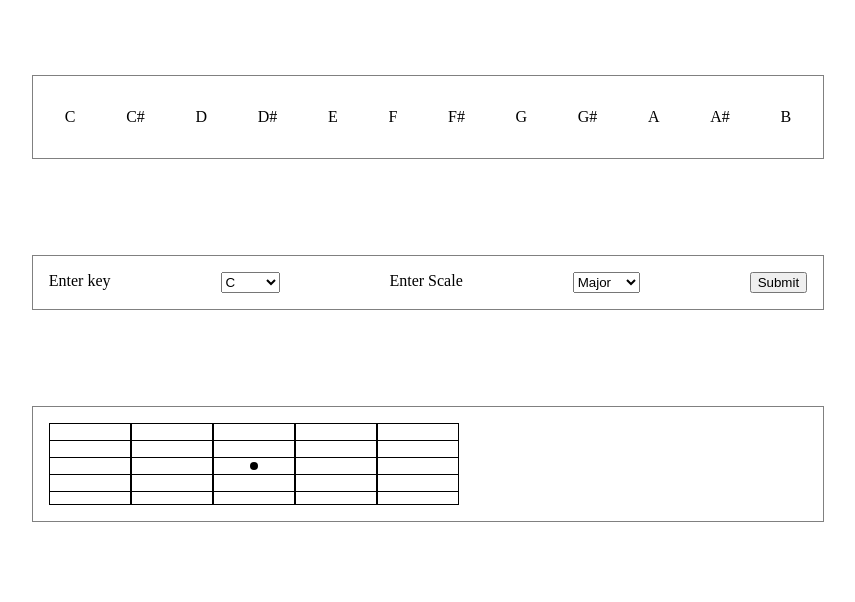
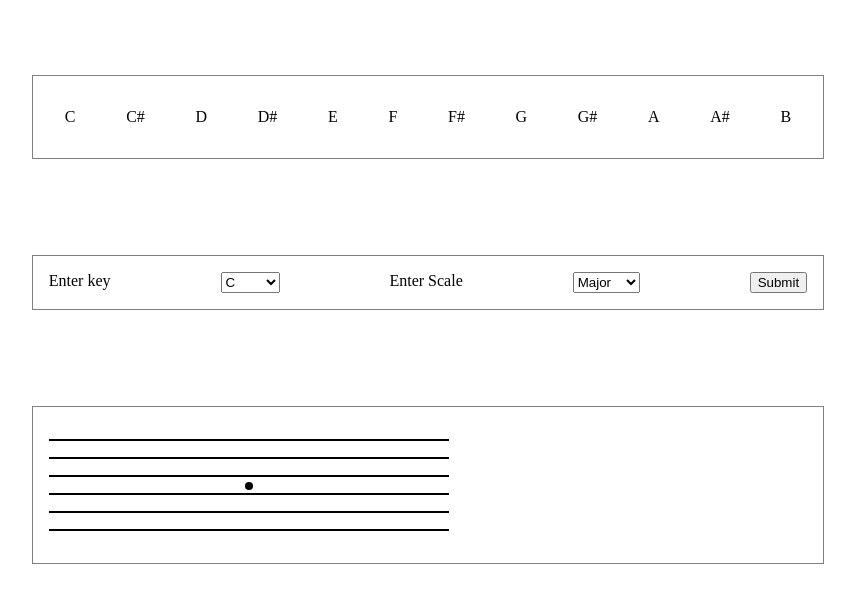
Before and after one commit to dantrovato/note-finder, a plain HTML site: page index.html in a window 1280 px wide. Shown: the part 106-708 px from the top of the page, without its empty margins (212-1067 px from the left). Drawn offline with Linux system fonts and the light colour scheme.

Commit message:
Put controls in a for and add preventDefault to event handler

```diff
--- a/app.js
+++ b/app.js
@@ -56,6 +56,7 @@ document.addEventListener("DOMContentLoaded", () => {
 
   // Handle submit
   submit.addEventListener("click", (event) => {
+    event.preventDefault();
     const key = document.querySelector("#enterKey").value.toUpperCase();
     const scale = document.querySelector("#enterScale").value;
     highlightNotes(key, scale, notes);
--- a/index.html
+++ b/index.html
@@ -25,7 +25,7 @@
       <span class="note A#">A#</span>
       <span class="note B#">B</span>
     </main>
-    <section id="controls">
+    <form id="controls">
       <label for="enterKey">Enter key</label>
       <select name="key" id="enterKey">
         <option value="C">C</option>
@@ -51,9 +51,11 @@
         <option value="dim">Dim</option>
       </select>
       <input type="submit" />
-    </section>
+    </form>
     <section id="guitar">
       <div class="guitar">
+        <p></p>
+        <p></p>
         <p></p>
         <p></p>
         <p></p>
@@ -64,14 +66,20 @@
         <p></p>
         <p></p>
         <p></p>
+        <p></p>
+        <p></p>
       </div>
       <div class="guitar">
         <p></p>
         <p></p>
+        <p></p>
         <p><span></span></p>
+        <p></p>
         <p></p>
       </div>
       <div class="guitar">
+        <p></p>
+        <p></p>
         <p></p>
         <p></p>
         <p></p>
@@ -82,6 +90,8 @@
         <p></p>
         <p></p>
         <p></p>
+        <p></p>
+        <p></p>
       </div>
     </section>
 
--- a/main.css
+++ b/main.css
@@ -5,7 +5,8 @@ header {
 }
 
 main,
-section {
+section,
+form {
   width: 60%;
   display: flex;
   flex-wrap: wrap;
@@ -20,13 +21,13 @@ span {
 }
 
 .guitar {
-  height: 5rem;
+  /* height: 5rem; */
   width: 5rem;
-  border: 1px solid black;
+  /* border: 1px solid black; */
 }
 
 .guitar p {
-  border-bottom: 1px solid black;
+  border: 0.1px solid black;
   position: relative;
 }
 
```
